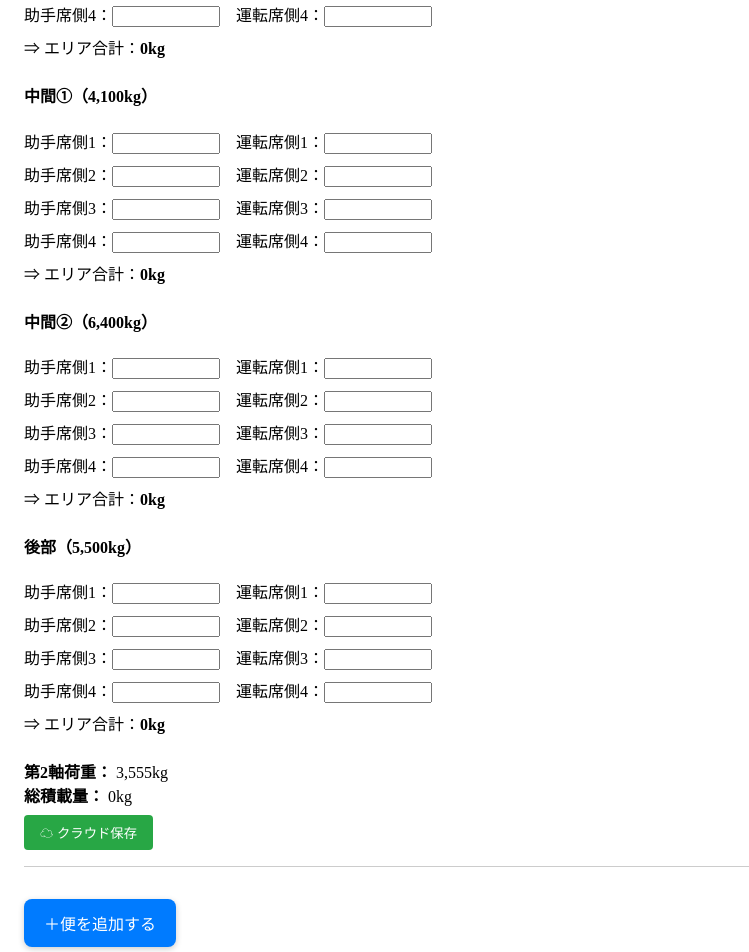
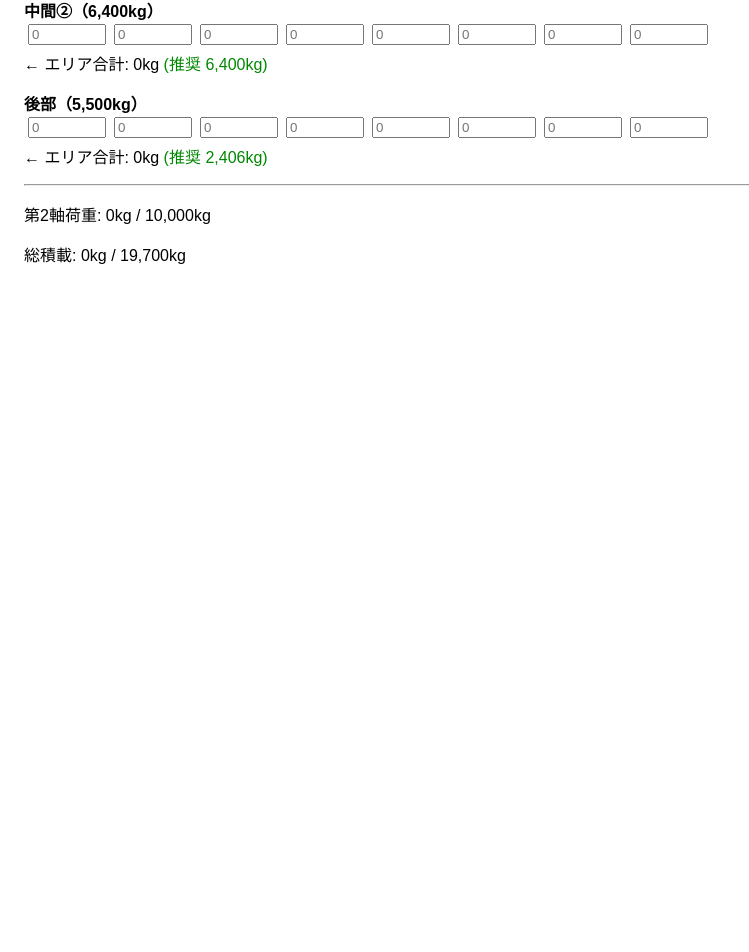
Before and after one commit to Toyotayusou1111/-, a React (Create React App) app: page / in a window 1280 px wide. Shown: the part 287-1239 px from the top of the page, without its empty margins (0-749 px from the left). After the commit the page ends 800 px from the top, so only its background shows below. Built offline with nearby package versions, Linux system fonts and the light colour scheme.

Commit message:
Update App.js

```diff
--- a/src/App.js
+++ b/src/App.js
@@ -1,221 +1,133 @@
-import React, { useState, useRef } from "react";
-import { db, collection, addDoc, serverTimestamp } from "./firebase";
+import React, { useState, useEffect } from "react";
+
+/* ========= 設定値（ここを実車仕様に合わせて変更する） ========= */
+const CAPACITIES   = [3700, 4100, 6400, 5500];     // ひな壇／中①／中②／後部
+const AXLE2_COEFF  = [0.45, 0.58, 0.66, 0.72];     // 各エリア→第2軸の影響係数
+const MAX_TOTAL    = 19700;                        // 総重量上限
+const MAX_AXLE2    = 10000;                        // 第2軸上限
+const SEATS_PER_AREA = 8;                          // 助手×4 + 運転×4
+const seatCoeff    = Array(SEATS_PER_AREA).fill(1);/* 位置係数があるなら書き換え */
+/* =============================================================== */
+
+const AREA_LABELS = ["ひな壇", "中間①", "中間②", "後部"];
 
 export default function App() {
-  const MAX_AXLE_LOAD = 10000;
-  const MAX_TOTAL_LOAD = 19700;
-  const influences = {
-    ひな壇: 1.2006,
-    中間1: 0.3345,
-    中間2: 0.1491,
-    後部: -0.218,
-  };
-  const INTERCEPT = 3554.87;
+  // 各エリア×各席の入力値
+  const [weights, setWeights] = useState(
+    Array(4).fill().map(() => Array(SEATS_PER_AREA).fill(""))
+  );
 
-  const areaLabels = [
-    { key: "ひな壇", label: "ひな壇（3,700kg）" },
-    { key: "中間1", label: "中間①（4,100kg）" },
-    { key: "中間2", label: "中間②（6,400kg）" },
-    { key: "後部", label: "後部（5,500kg）" },
-  ];
+  // 計算結果
+  const [areaTotals,   setAreaTotals]   = useState([0, 0, 0, 0]);
+  const [suggested,    setSuggested]    = useState([0, 0, 0, 0]);
+  const [axle2Total,   setAxle2Total]   = useState(0);
+  const [grandTotal,   setGrandTotal]   = useState(0);
 
-  const defaultRow = () => Array(4).fill({ left: "", right: "" });
+  /* -------- 入力変化時の再計算 -------- */
+  useEffect(() => {
+    // 各エリアの合計
+    const newAreaTotals = weights.map(area =>
+      area.reduce((sum, v, i) => sum + (+v || 0) * seatCoeff[i], 0)
+    );
+    setAreaTotals(newAreaTotals);
 
-  const initialEntry = () => ({
-    便名: "",
-    ひな壇: defaultRow(),
-    中間1: defaultRow(),
-    中間2: defaultRow(),
-    後部: defaultRow(),
-  });
+    // 第2軸
+    const newAxle2 = newAreaTotals.reduce(
+      (sum, w, i) => sum + w * AXLE2_COEFF[i],
+      0
+    );
+    setAxle2Total(Math.round(newAxle2));
 
-  const [entries, setEntries] = useState([initialEntry()]);
-  const inputRefs = useRef({});
+    // 総重量
+    const newTotal = newAreaTotals.reduce((a, b) => a + b, 0);
+    setGrandTotal(newTotal);
 
-  const updateCell = (entryIdx, area, index, side, value) => {
-    const updatedEntries = [...entries];
-    const areaRows = [...updatedEntries[entryIdx][area]];
-    areaRows[index] = { ...areaRows[index], [side]: value };
-    updatedEntries[entryIdx][area] = areaRows;
-    setEntries(updatedEntries);
+    // 推奨積載量の計算
+    setSuggested(
+      calcSuggestedWeights(newAreaTotals, newAxle2, newTotal)
+    );
+  }, [weights]);
+
+  /* -------- 推奨値計算ロジック -------- */
+  function calcSuggestedWeights(currentTotals, axle2Now, totalNow) {
+    const s = [0, 0, 0, 0];
+
+    let remTotal = MAX_TOTAL - totalNow;
+    let remAxle2 = MAX_AXLE2 - axle2Now;
+    if (remTotal <= 0 || remAxle2 <= 0) return s;
+
+    // まだ 0kg のエリアを影響係数が小さい順で埋める
+    const candidates = currentTotals
+      .map((w, i) => (w === 0 ? i : null))
+      .filter(i => i !== null)
+      .sort((a, b) => AXLE2_COEFF[a] - AXLE2_COEFF[b]);
+
+    for (const idx of candidates) {
+      const maxByCap   = CAPACITIES[idx];
+      const maxByAxle2 = remAxle2 / AXLE2_COEFF[idx];
+      const addable    = Math.floor(Math.min(maxByCap, remTotal, maxByAxle2));
+
+      s[idx]  = addable;
+      remTotal -= addable;
+      remAxle2 -= addable * AXLE2_COEFF[idx];
+
+      if (remTotal <= 0 || remAxle2 <= 0) break;
+    }
+    return s;
+  }
+
+  /* -------- 入力ハンドラ -------- */
+  const handleChange = (areaIdx, seatIdx, val) => {
+    setWeights(prev => {
+      const next = prev.map(row => [...row]);
+      next[areaIdx][seatIdx] = val;
+      return next;
+    });
   };
 
-  const parseValue = (val) => parseFloat(val) || 0;
+  /* ----------- 画面描画 ----------- */
+  return (
+    <div style={{ padding: "1rem", fontFamily: "sans-serif" }}>
+      <h2>リフト重量記録（最大26便）</h2>
 
-  const calculateAreaTotal = (entry, area) => {
-    return entry[area].reduce(
-      (sum, row) => sum + parseValue(row.left) + parseValue(row.right),
-0
-    );
-  };
+      {AREA_LABELS.map((label, areaIdx) => (
+        <div key={label} style={{ marginBottom: "1rem" }}>
+          <strong>
+            {label}（{CAPACITIES[areaIdx].toLocaleString()}kg）
+          </strong>
+          <br />
 
-  const calculateTotals = (entry) => {
-    const totalWeight = areaLabels.reduce(
-      (sum, { key }) => sum + calculateAreaTotal(entry, key),
-0
-    );
-    const axleWeight =
-      calculateAreaTotal(entry, "ひな壇") * influences.ひな壇 +
-      calculateAreaTotal(entry, "中間1") * influences.中間1 +
-      calculateAreaTotal(entry, "中間2") * influences.中間2 +
-      calculateAreaTotal(entry, "後部") * influences.後部 +
-      INTERCEPT;
-    return { totalWeight, axleWeight };
-  };
+          {/* 座席入力欄 */}
+          {weights[areaIdx].map((v, seatIdx) => (
+            <input
+              key={seatIdx}
+              type="number"
+              style={{ width: 70, margin: "2px 4px" }}
+              value={v}
+              placeholder="0"
+              onChange={e =>
+                handleChange(areaIdx, seatIdx, e.target.value)
+              }
+            />
+          ))}
 
-  const handleKeyDown = (e, entryIdx, area, rowIdx, side) => {
-    if (e.key === "Enter") {
-      e.preventDefault();
-      const nextField = (() => {
-        const areaIdx = areaLabels.findIndex((a) => a.key === area);
-        if (side === "left") return [entryIdx, area, rowIdx, "right"];
-        if (rowIdx < 3) return [entryIdx, area, rowIdx + 1, "left"];
-        if (areaIdx < areaLabels.length - 1)
-          return [entryIdx, areaLabels[areaIdx + 1].key, 0, "left"];
-        if (entryIdx < entries.length - 1)
-          return [entryIdx + 1, "ひな壇", 0, "left"];
-        return null;
-      })();
+          {/* 合計 + 推奨 */}
+          <div style={{ marginTop: 4 }}>
+            ← エリア合計: {areaTotals[areaIdx].toLocaleString()}kg
+            {areaTotals[areaIdx] === 0 && suggested[areaIdx] > 0 && (
+              <span style={{ color: "#008800" }}>
+                {" "}
+                (推奨 {suggested[areaIdx].toLocaleString()}kg)
+              </span>
+            )}
+          </div>
+        </div>
+      ))}
 
-      if (nextField) {
-        const [ei, ak, ri, sd] = nextField;
-        const refKey = `${ei}-${ak}-${ri}-${sd}`;
-        const nextInput = inputRefs.current[refKey];
-        if (nextInput) nextInput.focus();
-      }
-    }
-  };
+      <hr />
 
-  const addEntry = () => {
-    if (entries.length < 26) {
-      setEntries([...entries, initialEntry()]);
-    }
-  };
-
-  const saveToCloud = async (entry) => {
-    const { totalWeight, axleWeight } = calculateTotals(entry);
-    const data = {
-      便名: entry.便名,
-      timestamp: serverTimestamp(),
-      totalWeight,
-      axleWeight,
-    };
-    areaLabels.forEach(({ key }) => {
-      data[key] = entry[key];
-    });
-    try {
-      await addDoc(collection(db, "liftLogs"), data);
-      alert("✅ クラウドに保存しました");
-    } catch (err) {
-      alert("❌ 保存に失敗しました");
-    }
-  };
-
-  return (
-    <div style={{ padding: "1rem" }}>
-      <h2>リフト重量記録（最大26便）</h2>
-      {entries.map((entry, entryIdx) => {
-        const { axleWeight, totalWeight } = calculateTotals(entry);
-        return (
-          <div
-            key={entryIdx}
-            style={{
-              marginBottom: "2rem",
-              borderBottom: "1px solid #ccc",
-              paddingBottom: "1rem",
-            }}
-          >
-            <div style={{ marginBottom: "1rem" }}>
-              <label>
-                便名：
-                <input
-                  type="text"
-                  value={entry.便名}
-                  onChange={(e) => {
-                    const updated = [...entries];
-                    updated[entryIdx].便名 = e.target.value;
-                    setEntries(updated);
-                  }}
-                  style={{ marginLeft: "0.5rem", width: "120px" }}
-                />
-              </label>
-            </div>
-            {areaLabels.map(({ key, label }) => (
-              <div key={key} style={{ marginBottom: "1.5rem" }}>
-                <h4>{label}</h4>
-                {[0, 1, 2, 3].map((i) => (
-                  <div key={i} style={{ display: "flex", gap: "1rem", marginBottom: "0.5rem" }}>
-                    <label>
-                      助手席側{i + 1}：
-                      <input
-                        type="number"
-                        value={entry[key][i]?.left || ""}
-                        onChange={(e) => updateCell(entryIdx, key, i, "left", e.target.value)}
-                        onKeyDown={(e) => handleKeyDown(e, entryIdx, key, i, "left")}
-                        ref={(el) => (inputRefs.current[`${entryIdx}-${key}-${i}-left`] = el)}
-                        style={{ width: "100px" }}
-                      />
-                    </label>
-                    <label>
-                      運転席側{i + 1}：
-                      <input
-                        type="number"
-                        value={entry[key][i]?.right || ""}
-                        onChange={(e) => updateCell(entryIdx, key, i, "right", e.target.value)}
-                        onKeyDown={(e) => handleKeyDown(e, entryIdx, key, i, "right")}
-                        ref={(el) => (inputRefs.current[`${entryIdx}-${key}-${i}-right`] = el)}
-                        style={{ width: "100px" }}
-                      />
-                    </label>
-                  </div>
-                ))}
-                <div>
-                  ⇒ エリア合計：<strong>{Math.round(calculateAreaTotal(entry, key)).toLocaleString()}kg</strong>
-                </div>
-              </div>
-            ))}
-            <div>
-              <strong>第2軸荷重：</strong> {Math.round(axleWeight).toLocaleString()}kg
-            </div>
-            <div>
-              <strong>総積載量：</strong> {Math.round(totalWeight).toLocaleString()}kg
-            </div>
-            <button
-              onClick={() => saveToCloud(entry)}
-              style={{
-                marginTop: "0.5rem",
-                padding: "0.5rem 1rem",
-                backgroundColor: "#28a745",
-                color: "white",
-                border: "none",
-                borderRadius: "4px",
-              }}
-            >
-              ☁ クラウド保存
-            </button>
-          </div>
-        );
-      })}
-      {entries.length < 26 && (
-        <button
-          onClick={addEntry}
-          style={{
-            display: "block",
-            marginTop: "1rem",
-            marginLeft: "0",
-            marginRight: "auto",
-            padding: "0.75rem 1.25rem",
-            fontSize: "1rem",
-            backgroundColor: "#007bff",
-            color: "white",
-            border: "none",
-            borderRadius: "0.5rem",
-            boxShadow: "0 2px 6px rgba(0,0,0,0.2)",
-          }}
-        >
-          ＋便を追加する
-        </button>
-      )}
+      <p>第2軸荷重: {axle2Total.toLocaleString()}kg / {MAX_AXLE2.toLocaleString()}kg</p>
+      <p>総積載: {grandTotal.toLocaleString()}kg / {MAX_TOTAL.toLocaleString()}kg</p>
     </div>
   );
 }
```
